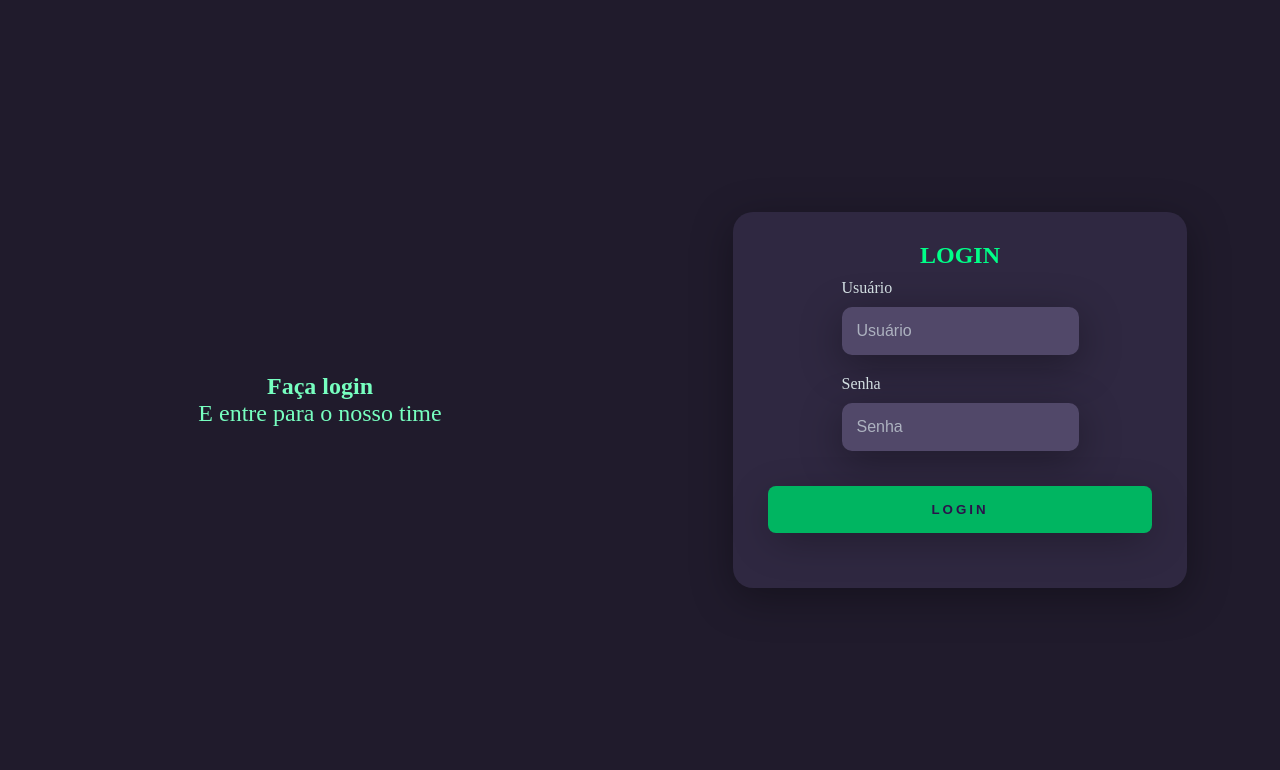
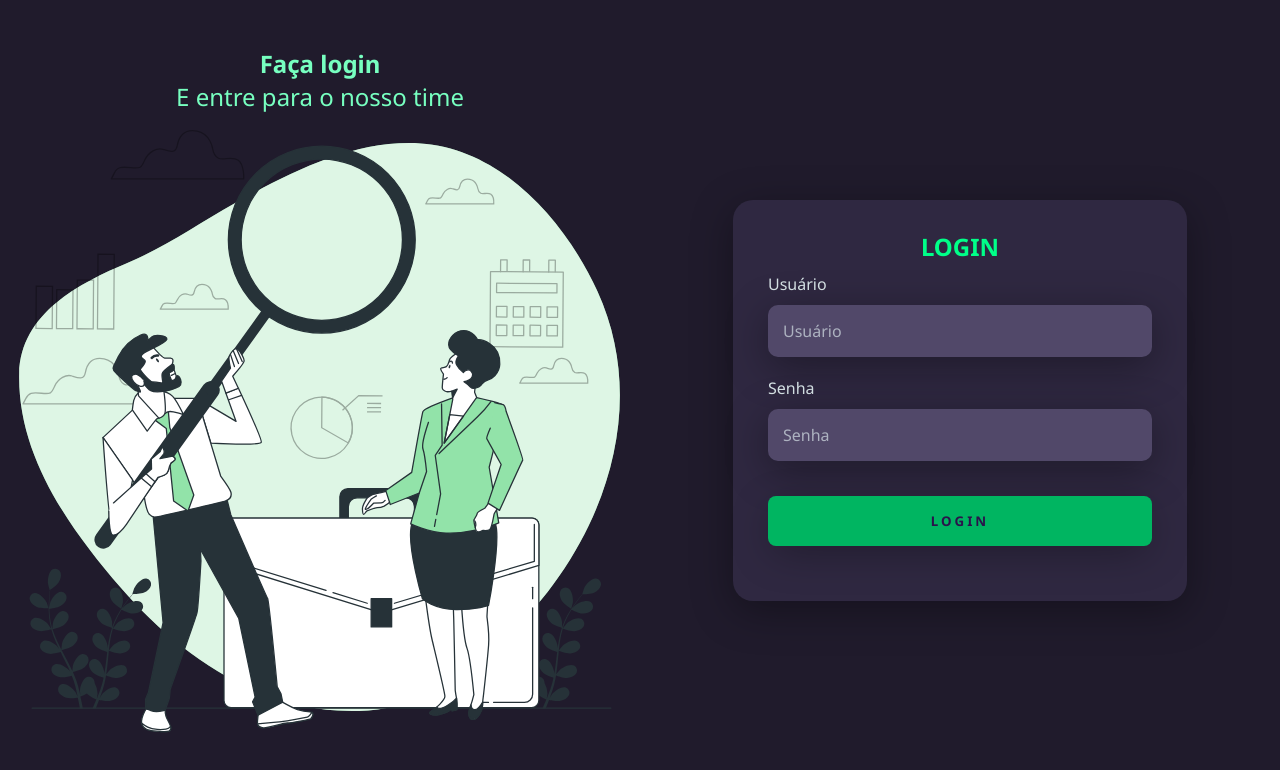
Before and after one commit to thiag0floriano/telaLoginDark, a plain HTML site: page index.html in a window 1280 px wide. Drawn offline with Linux system fonts and the light colour scheme.

Commit message:
acrescentei animação

```diff
--- a/estilo/style.css
+++ b/estilo/style.css
@@ -1,8 +1,11 @@
 @charset "UTF-8";
+
+@import url('https://fonts.googleapis.com/css2?family=Noto+Sans:wght@400;700&display=swap');
 
 * {
     margin: 0px;
     padding: 0px;
+    font-family: 'Noto Sans', sans-serif;
 }
 
 main {
@@ -23,14 +26,6 @@
     flex-direction: column;
 }
 
-section.normal {
-    width: 50vw;
-    height: 100vh;
-    display: flex;
-    justify-content: center;
-    align-items: center;
-}
-
 section.imagem h1 {
     color: #77ffc0;
 }
@@ -40,7 +35,15 @@
     font-size: 1.5em;
 }
 
-div.card-login {
+section.normal {
+    width: 50vw;
+    height: 100vh;
+    display: flex;
+    justify-content: center;
+    align-items: center;
+}
+
+section.normal div.card-login {
     width: 60%;
     display: flex;
     justify-content: center;
@@ -52,12 +55,13 @@
     box-shadow: 0px 10px 40px #00000056;
 }
 
-section.normal h1 {
+section.normal div.card-login h1 {
     color: #00ff88;
     font-weight: 800;
 }
 
 section.normal div.card-login div.textfield {
+    width: 100%;
     display: flex;
     flex-direction: column;
     align-items: flex-start;
--- a/index.html
+++ b/index.html
@@ -14,6 +14,7 @@
         <section class="imagem">
             <h1>Faça login</h1>
             <p>E entre para o nosso time</p>
+            <img src="img/relatorio.svg" alt="relatorios animação">
         </section>
 
         <section class="normal">
```
Also changed, not shown: img/relatorio.svg (added).
